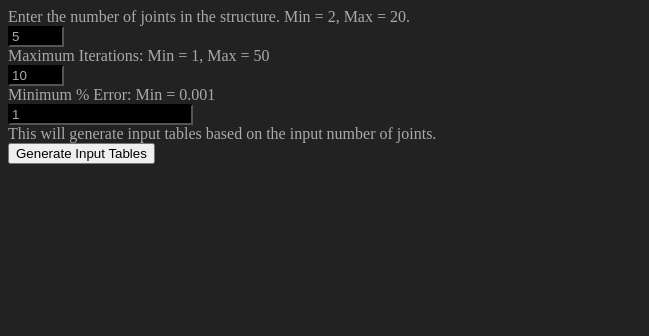
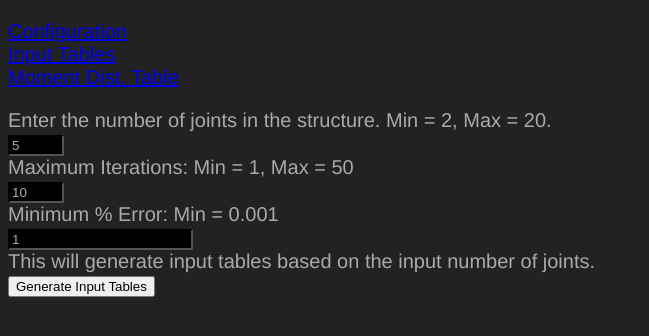
Before and after one commit to ClintonMag/moment-distribution, a Flask app: page / in a window 1280 px wide. Shown: the top 336 px of the page, without its empty margins (0-649 px from the left). Run offline with Flask 2, Linux system fonts and the light colour scheme.

Commit message:
Rearranging HTML for application of CSS styles.

```diff
--- a/main_app/static/global.css
+++ b/main_app/static/global.css
@@ -1,6 +1,20 @@
+html {
+    font-size: 10px;
+    font-family: Helvetica, Arial, sans-serif;
+}
+
+* {
+    box-sizing: border-box;
+}
+
 body {
     color: #aaa;
     background: #222;
+    font-size: 2rem;
+}
+
+ul.tabs {
+    padding: 0;
 }
 
 th, td {
--- a/main_app/static/momentDistribution.js
+++ b/main_app/static/momentDistribution.js
@@ -55,7 +55,7 @@ var momentDist = (function () {
 
 // Some constants
 const constant = {
-    NODES_MIN: 3,
+    NODES_MIN: 2,
     NODES_MAX: 20,
     NUM_NODES_DEFAULT: 5,
     TEXT_MAXLENGTH: 3,
--- a/main_app/templates/index.html
+++ b/main_app/templates/index.html
@@ -14,6 +14,12 @@
         <meta name="theme-color" content="#ffffff">
     </head>
     <body>
+        <section class="content">
+            <ul class="tabs">
+                <li><a href="#">Configuration</a></li>
+                <li><a href="#">Input Tables</a></li>
+                <li><a href="#">Moment Dist. Table</a></li>
+            </ul>
             <div id="input-nodes">
                 <span>Enter the number of joints in the structure. Min = 2, Max = 20.</span><br>
                 <input type="number" id="number-of-nodes" value="5" min="2" max="20"><br>
@@ -28,7 +34,8 @@
             <div id="input-tables"></div>
             <!-- A string of html referring to the output table will be plugged in this div -->
             <div id="output-table"></div>
+        </section>
         <!-- JavasScript files -->
-        <script src="static/momentDistribution.js"></script>
+        <script src="./static/momentDistribution.js"></script>
     </body>
 </html>
```
Lines whose indentation alone changed are shown as unchanged.
